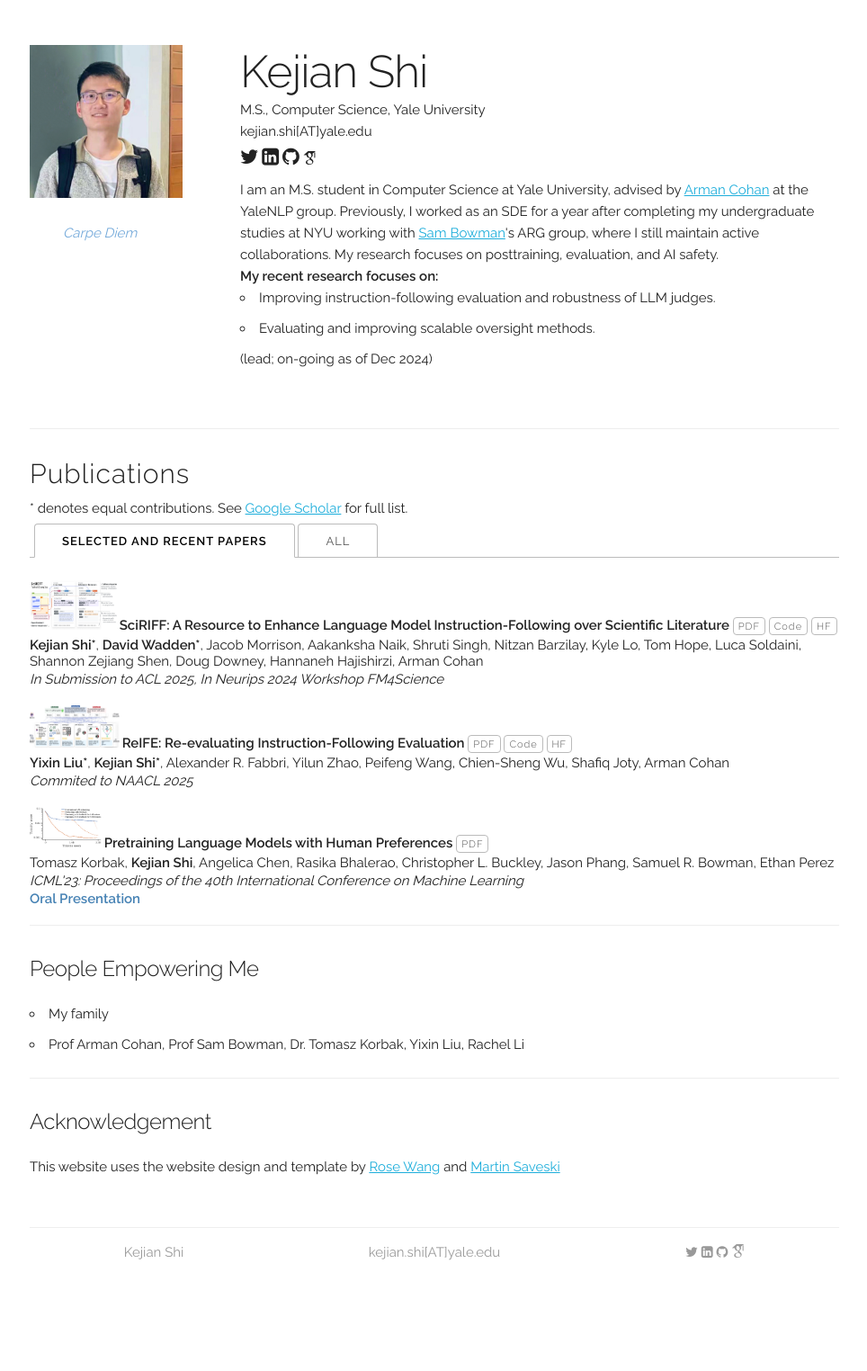
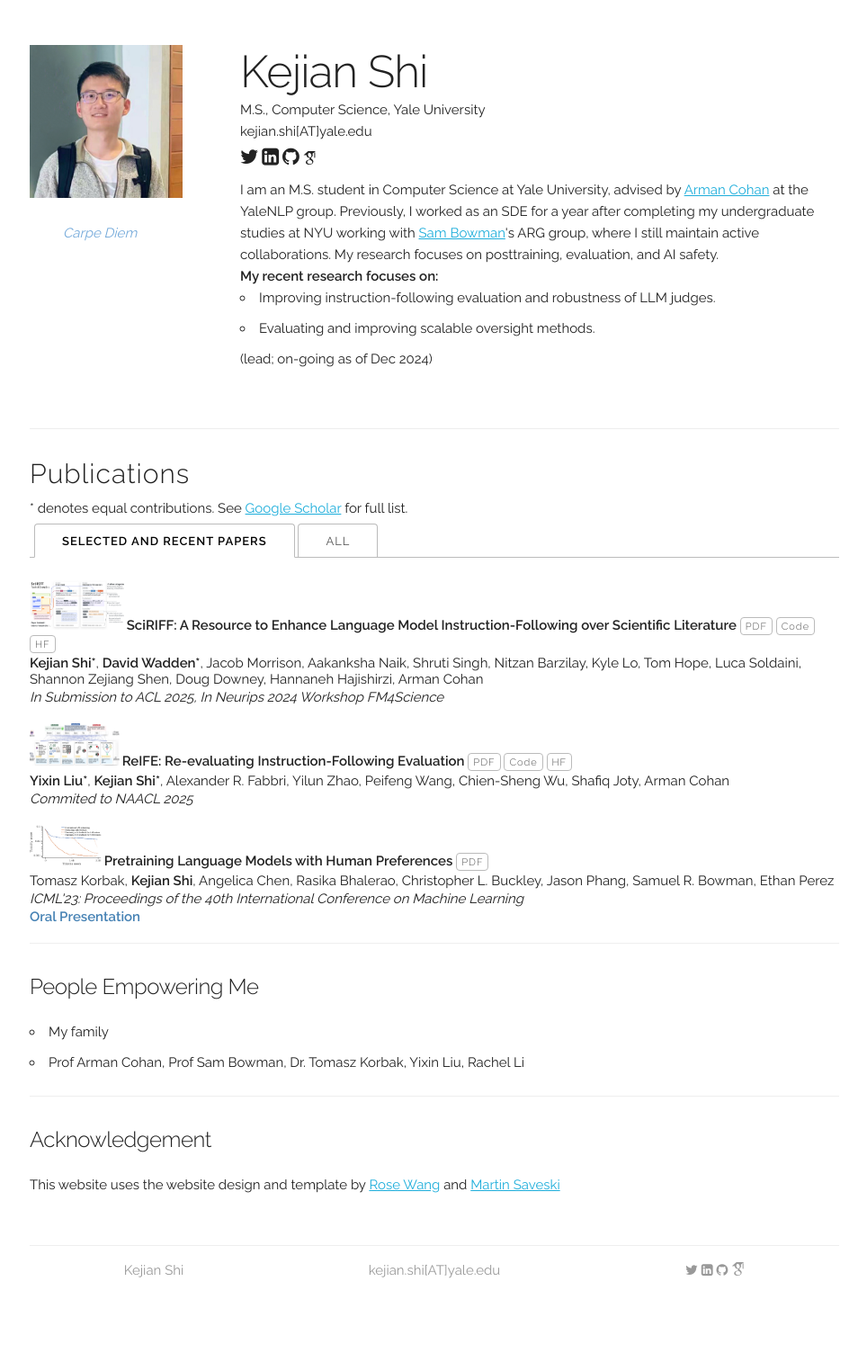
Before and after one commit to shi-kejian/shi-kejian.github.io, a Jekyll site: the page built from index.html, in a window 1280 px wide. Shown: the whole page at 90% size, without its empty margins (157-1121 px from the left). Built offline with Jekyll 4.4.1, drawn with Linux system fonts in a browser that asks for light colours; some web fonts are replaced.

Commit message:
Update publications.yaml

```diff
--- a/_data/publications.yaml
+++ b/_data/publications.yaml
@@ -1,5 +1,5 @@
 papers:
-  - title: "<img src='images/sciriff_fig1.png' style='width: 97px; height: 55px; margin-right: -1px;'> SciRIFF: A Resource to Enhance Language Model Instruction-Following over Scientific Literature"
+  - title: "<img src='images/sciriff_fig1.png' style='width: 105px; height: 55px; margin-right: -1px;'> SciRIFF: A Resource to Enhance Language Model Instruction-Following over Scientific Literature"
     authors: "<b>Kejian Shi*</b>, <b>David Wadden*</b>, Jacob Morrison, Aakanksha Naik, Shruti Singh, Nitzan Barzilay, Kyle Lo, Tom Hope, Luca Soldaini, Shannon Zejiang Shen, Doug Downey, Hannaneh Hajishirzi, Arman Cohan"
     venue: "In Submission to ACL 2025, In Neurips 2024 Workshop FM4Science"
     paper_pdf: https://arxiv.org/abs/2406.07835
```
